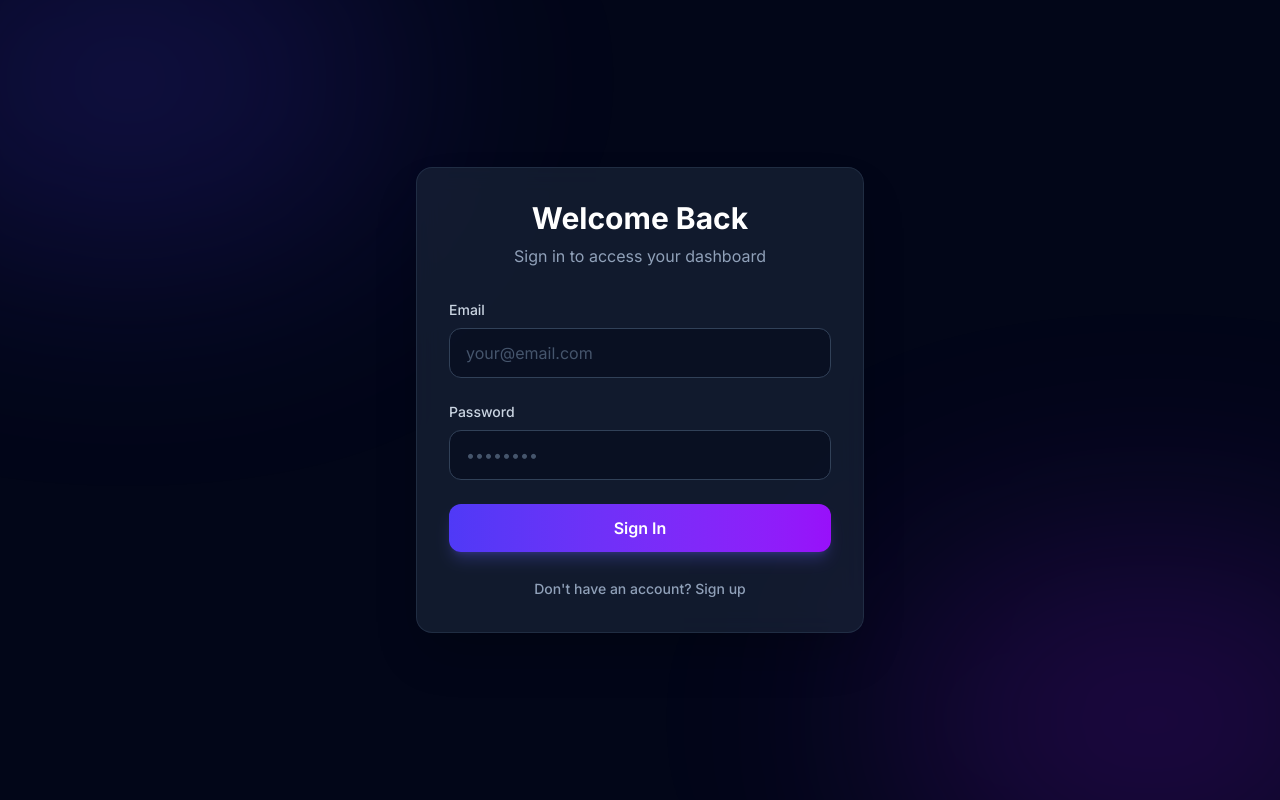
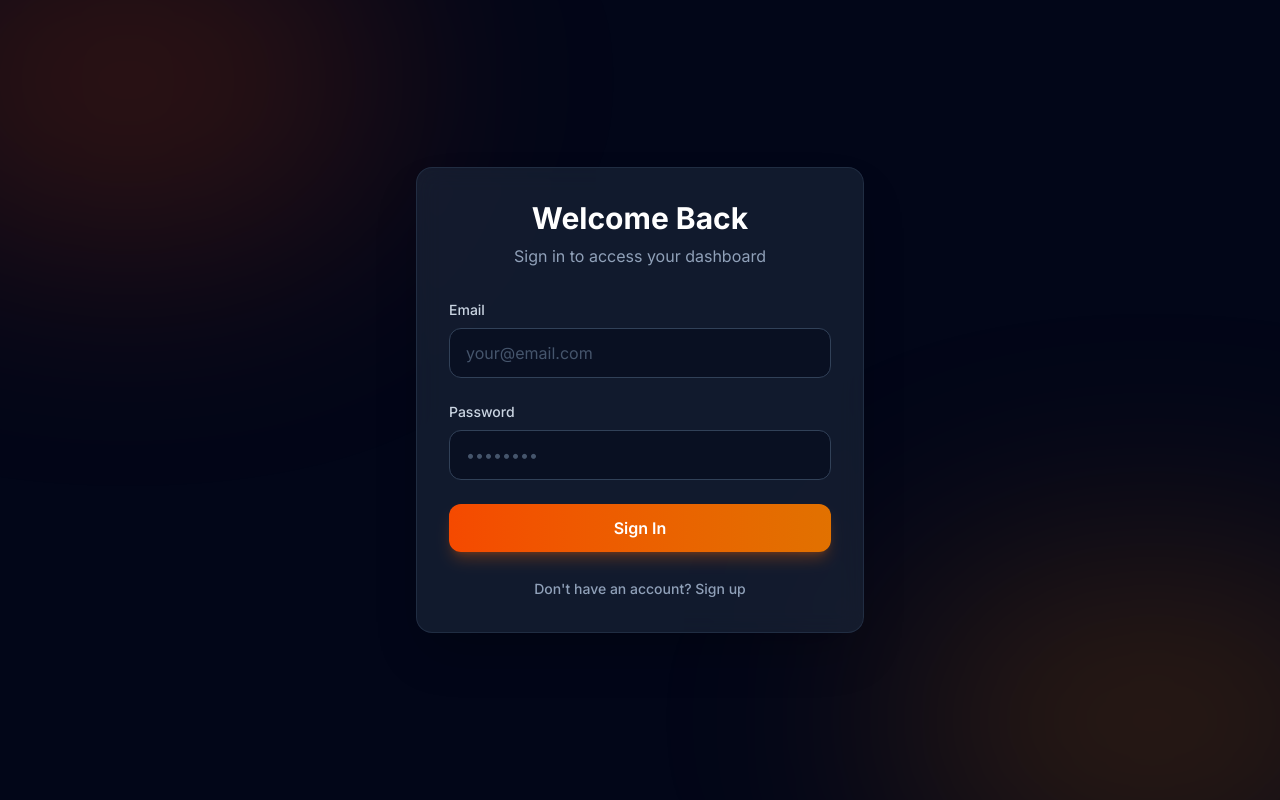
Before and after one commit to mnreview/mn_aff_report, a React (Vite) app: page /login in a window 1280 px wide. Built offline with nearby package versions, Linux system fonts and the light colour scheme; no server answers.

Commit message:
Theme Update: Applied orange theme to all pages (Auth, DetailedReportFilters)

```diff
--- a/src/components/Auth.jsx
+++ b/src/components/Auth.jsx
@@ -43,8 +43,8 @@ const Auth = () => {
         <div className="min-h-screen flex items-center justify-center bg-slate-950 relative overflow-hidden">
             {/* Background Elements */}
             <div className="absolute top-0 left-0 w-full h-full overflow-hidden z-0 pointer-events-none">
-                <div className="absolute top-[-10%] left-[-10%] w-[40%] h-[40%] rounded-full bg-indigo-600/20 blur-[120px]"></div>
-                <div className="absolute bottom-[-10%] right-[-10%] w-[40%] h-[40%] rounded-full bg-purple-600/20 blur-[120px]"></div>
+                <div className="absolute top-[-10%] left-[-10%] w-[40%] h-[40%] rounded-full bg-orange-600/20 blur-[120px]"></div>
+                <div className="absolute bottom-[-10%] right-[-10%] w-[40%] h-[40%] rounded-full bg-amber-600/20 blur-[120px]"></div>
             </div>
 
             <div className="glass-card p-8 rounded-2xl w-full max-w-md z-10 relative border border-white/10 bg-slate-900/50 backdrop-blur-xl shadow-2xl">
@@ -70,7 +70,7 @@ const Auth = () => {
                             type="email"
                             value={email}
                             onChange={(e) => setEmail(e.target.value)}
-                            className="w-full bg-slate-950/50 border border-slate-700 rounded-xl px-4 py-3 text-slate-100 focus:outline-none focus:ring-2 focus:ring-indigo-500/50 focus:border-indigo-500 transition-all placeholder:text-slate-600"
+                            className="w-full bg-slate-950/50 border border-slate-700 rounded-xl px-4 py-3 text-slate-100 focus:outline-none focus:ring-2 focus:ring-orange-500/50 focus:border-orange-500 transition-all placeholder:text-slate-600"
                             placeholder="your@email.com"
                             required
                         />
@@ -81,7 +81,7 @@ const Auth = () => {
                             type="password"
                             value={password}
                             onChange={(e) => setPassword(e.target.value)}
-                            className="w-full bg-slate-950/50 border border-slate-700 rounded-xl px-4 py-3 text-slate-100 focus:outline-none focus:ring-2 focus:ring-indigo-500/50 focus:border-indigo-500 transition-all placeholder:text-slate-600"
+                            className="w-full bg-slate-950/50 border border-slate-700 rounded-xl px-4 py-3 text-slate-100 focus:outline-none focus:ring-2 focus:ring-orange-500/50 focus:border-orange-500 transition-all placeholder:text-slate-600"
                             placeholder="••••••••"
                             required
                         />
@@ -90,7 +90,7 @@ const Auth = () => {
                     <button
                         type="submit"
                         disabled={loading}
-                        className="w-full bg-gradient-to-r from-indigo-600 to-purple-600 hover:from-indigo-500 hover:to-purple-500 text-white font-semibold py-3 rounded-xl transition-all transform hover:scale-[1.02] active:scale-[0.98] shadow-lg shadow-indigo-500/25 disabled:opacity-50 disabled:cursor-not-allowed"
+                        className="w-full bg-gradient-to-r from-orange-600 to-amber-600 hover:from-orange-500 hover:to-amber-500 text-white font-semibold py-3 rounded-xl transition-all transform hover:scale-[1.02] active:scale-[0.98] shadow-lg shadow-orange-500/25 disabled:opacity-50 disabled:cursor-not-allowed"
                     >
                         {loading ? (
                             <span className="flex items-center justify-center gap-2">
--- a/src/components/DetailedReportFilters.jsx
+++ b/src/components/DetailedReportFilters.jsx
@@ -41,7 +41,7 @@ const DetailedReportFilters = ({ filters, setFilters, onReset, data = [] }) => {
     return (
         <div className="glass-card p-6 rounded-2xl mb-6">
             <h3 className="text-lg font-semibold text-white mb-4 flex items-center gap-2">
-                <svg className="w-5 h-5 text-indigo-400" fill="none" viewBox="0 0 24 24" stroke="currentColor">
+                <svg className="w-5 h-5 text-orange-400" fill="none" viewBox="0 0 24 24" stroke="currentColor">
                     <path strokeLinecap="round" strokeLinejoin="round" strokeWidth={2} d="M3 4a1 1 0 011-1h16a1 1 0 011 1v2.586a1 1 0 01-.293.707l-6.414 6.414a1 1 0 00-.293.707V17l-4 4v-6.586a1 1 0 00-.293-.707L3.293 7.293A1 1 0 013 6.586V4z" />
                 </svg>
                 Advanced Filters
@@ -53,7 +53,7 @@ const DetailedReportFilters = ({ filters, setFilters, onReset, data = [] }) => {
                         type="text"
                         value={tempFilters.subId}
                         onChange={(e) => handleChange('subId', e.target.value)}
-                        className="w-full bg-slate-950/50 border border-slate-800 rounded-xl px-4 py-2.5 text-slate-200 focus:outline-none focus:ring-2 focus:ring-indigo-500/50 focus:border-indigo-500 transition-all placeholder:text-slate-600"
+                        className="w-full bg-slate-950/50 border border-slate-800 rounded-xl px-4 py-2.5 text-slate-200 focus:outline-none focus:ring-2 focus:ring-orange-500/50 focus:border-orange-500 transition-all placeholder:text-slate-600"
                         placeholder="Enter Sub ID (partial match)"
                     />
                 </div>
@@ -64,7 +64,7 @@ const DetailedReportFilters = ({ filters, setFilters, onReset, data = [] }) => {
                         type="date"
                         value={tempFilters.clickDateFrom}
                         onChange={(e) => handleChange('clickDateFrom', e.target.value)}
-                        className="w-full bg-slate-950/50 border border-slate-800 rounded-xl px-4 py-2.5 text-slate-200 focus:outline-none focus:ring-2 focus:ring-indigo-500/50 focus:border-indigo-500 transition-all [color-scheme:dark]"
+                        className="w-full bg-slate-950/50 border border-slate-800 rounded-xl px-4 py-2.5 text-slate-200 focus:outline-none focus:ring-2 focus:ring-orange-500/50 focus:border-orange-500 transition-all [color-scheme:dark]"
                     />
                 </div>
 
@@ -74,7 +74,7 @@ const DetailedReportFilters = ({ filters, setFilters, onReset, data = [] }) => {
                         type="date"
                         value={tempFilters.clickDateTo}
                         onChange={(e) => handleChange('clickDateTo', e.target.value)}
-                        className="w-full bg-slate-950/50 border border-slate-800 rounded-xl px-4 py-2.5 text-slate-200 focus:outline-none focus:ring-2 focus:ring-indigo-500/50 focus:border-indigo-500 transition-all [color-scheme:dark]"
+                        className="w-full bg-slate-950/50 border border-slate-800 rounded-xl px-4 py-2.5 text-slate-200 focus:outline-none focus:ring-2 focus:ring-orange-500/50 focus:border-orange-500 transition-all [color-scheme:dark]"
                     />
                 </div>
 
@@ -84,7 +84,7 @@ const DetailedReportFilters = ({ filters, setFilters, onReset, data = [] }) => {
                         <select
                             value={tempFilters.channelType}
                             onChange={(e) => handleChange('channelType', e.target.value)}
-                            className="w-full bg-slate-950/50 border border-slate-800 rounded-xl px-4 py-2.5 text-slate-200 focus:outline-none focus:ring-2 focus:ring-indigo-500/50 focus:border-indigo-500 transition-all appearance-none cursor-pointer"
+                            className="w-full bg-slate-950/50 border border-slate-800 rounded-xl px-4 py-2.5 text-slate-200 focus:outline-none focus:ring-2 focus:ring-orange-500/50 focus:border-orange-500 transition-all appearance-none cursor-pointer"
                         >
                             <option value="" className="bg-slate-900">All Channels</option>
                             {channelTypes.map(type => (
@@ -103,7 +103,7 @@ const DetailedReportFilters = ({ filters, setFilters, onReset, data = [] }) => {
             <div className="flex gap-3 mt-6 pt-6 border-t border-white/5">
                 <button
                     onClick={handleApply}
-                    className="bg-indigo-600 text-white px-8 py-2.5 rounded-xl hover:bg-indigo-500 transition-all font-medium shadow-lg shadow-indigo-500/30 border border-white/10"
+                    className="bg-orange-600 text-white px-8 py-2.5 rounded-xl hover:bg-orange-500 transition-all font-medium shadow-lg shadow-orange-500/30 border border-white/10"
                 >
                     Apply Filters
                 </button>
```
